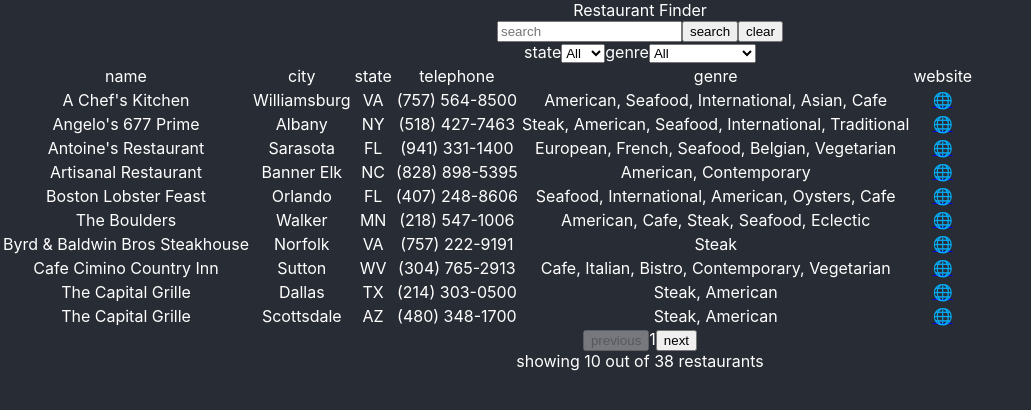
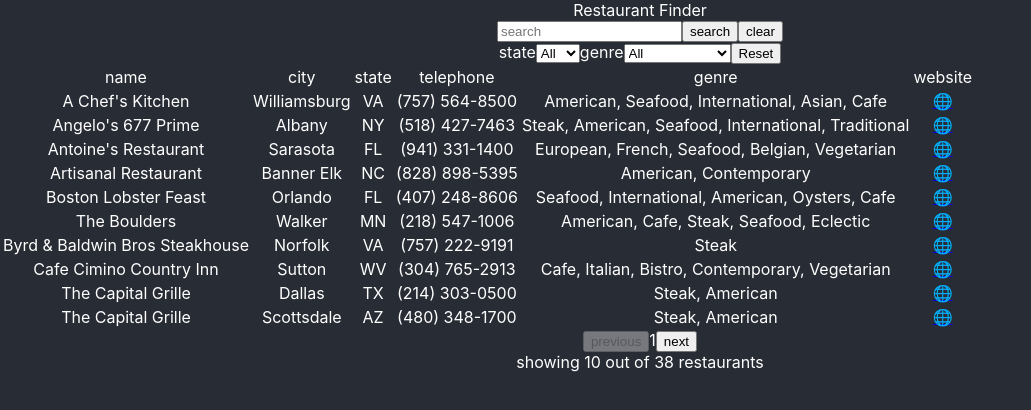
Before and after one commit to GreysonElkins/list-and-filter, a React (Create React App) app: page / in a window 1280 px wide. Shown: the top 410 px of the page, without its empty margins (0-1031 px from the left). Built offline with nearby package versions, Linux system fonts and the light colour scheme.

Commit message:
Control user flow of reseting search and/or filter

```diff
--- a/src/components/SearchAndFilter/SearchAndFilter.tsx
+++ b/src/components/SearchAndFilter/SearchAndFilter.tsx
@@ -104,6 +104,7 @@ const SearchAndFilter: React.FC<filterProps> = ({data, columns, filterTypes}) =>
       <select
         id={`${filterType}-selector`}
         onChange={(event) => dispatch({type: filterType, value: event.target.value})}
+        value={selectedFilters[filterType]}
       >
         <option value="">All</option>
         {options}
@@ -140,6 +141,12 @@ const SearchAndFilter: React.FC<filterProps> = ({data, columns, filterTypes}) =>
     }
   }
 
+  const clearFilters = () => {
+    if(filterTypes) {
+      filterTypes.forEach(filter => dispatch({type: filter}))
+    }
+  }
+
   return (
     <div>
       <form
@@ -161,7 +168,10 @@ const SearchAndFilter: React.FC<filterProps> = ({data, columns, filterTypes}) =>
         </button>
       </form>
       {filterTypes &&
-        filterTypes.map(filter => createFilterOptions(filter))
+        <>
+          {filterTypes.map(filter => createFilterOptions(filter))}
+          <button onClick={clearFilters}>Reset</button>
+        </>
       }
       {determineListItems()}
     </div>
```
